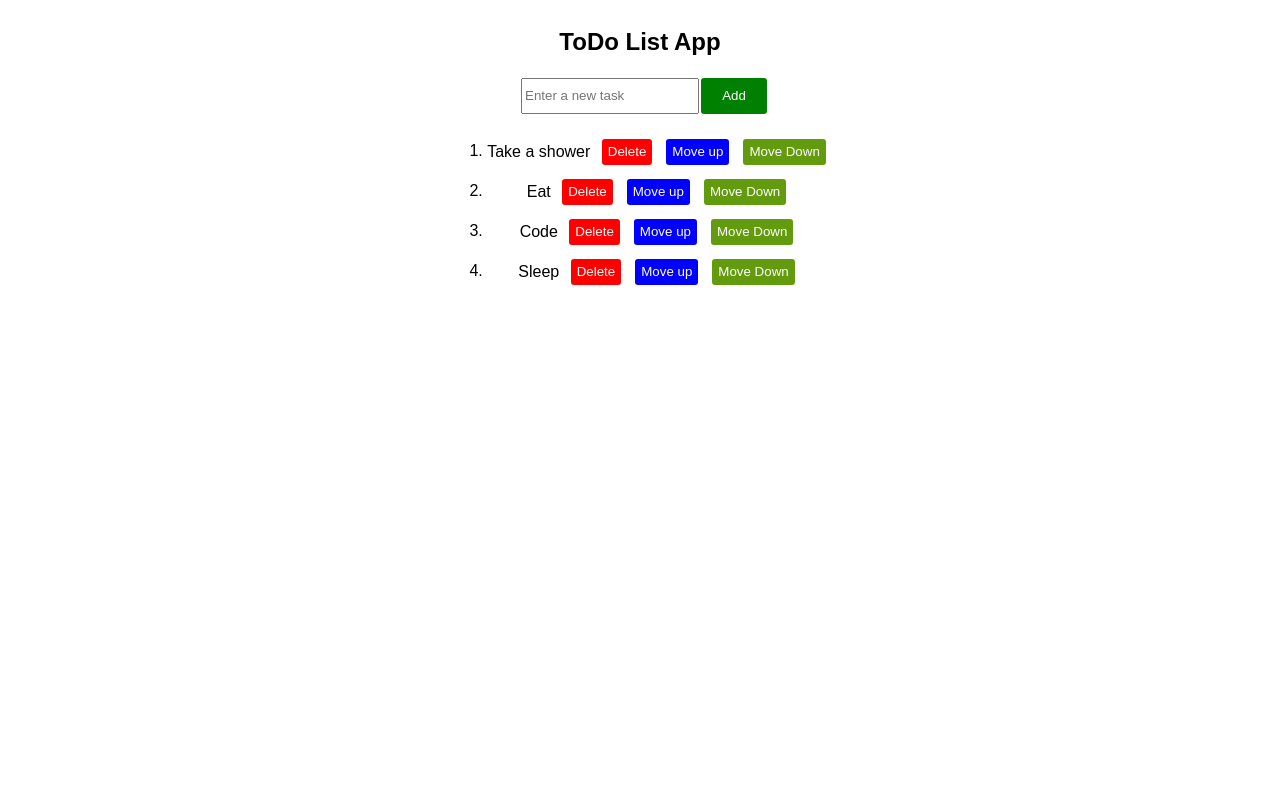
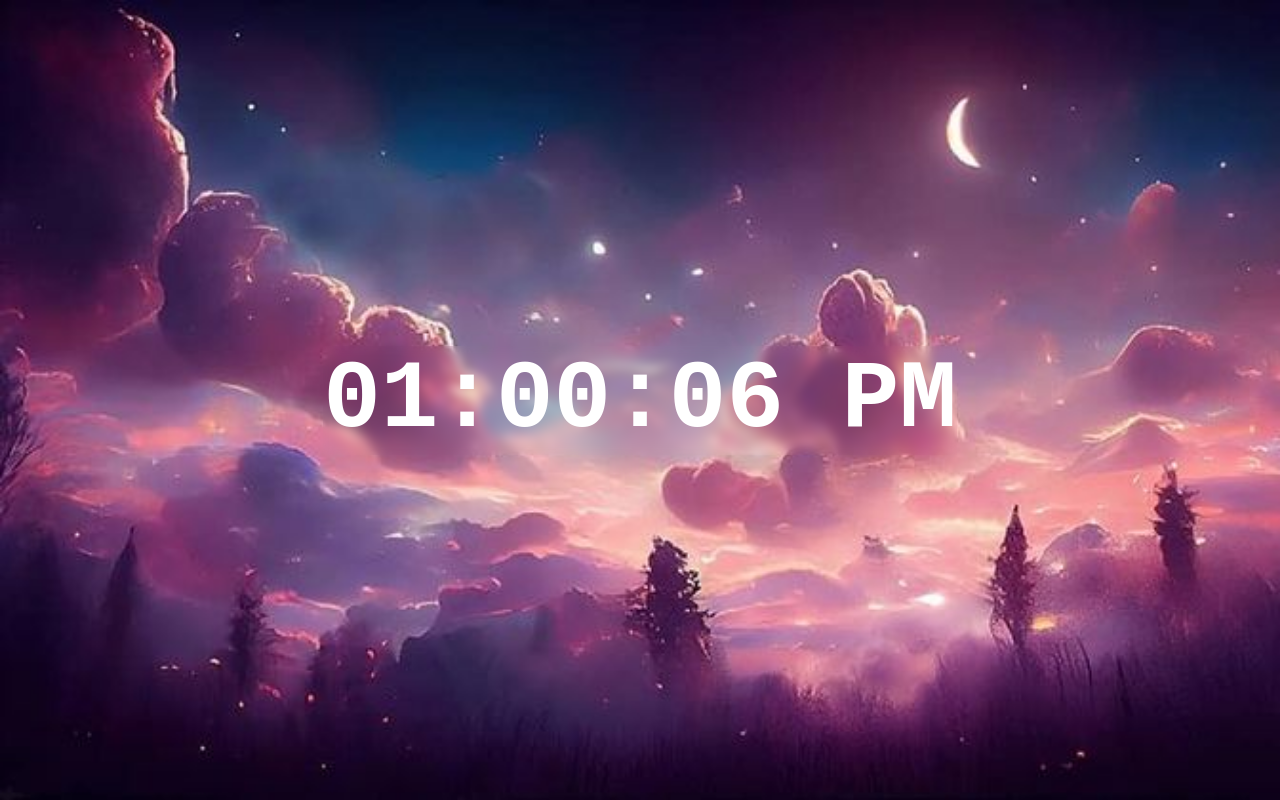
Before and after one commit to Sujithra-dhayalan/React-Notes, a React (Create React App) app: page / in a window 1280 px wide. Built offline with nearby package versions, Linux system fonts and the light colour scheme.

Commit message:
Digital clock

```diff
--- a/src/App.css
+++ b/src/App.css
@@ -97,3 +97,29 @@
   width: 170px;
   margin-left: 10px;
 }
+
+/* Digital Clock styling */
+
+body {
+  background-image: url(assets/galaxy.jpeg);
+  background-repeat: no-repeat;
+  background-size: cover;
+  background-attachment: fixed;
+  margin: 0;
+  display: flex;
+  justify-content: center;
+  min-height: 100vh;
+  align-items: center;
+}
+
+.clock-container {
+  backdrop-filter: blur(5px);
+}
+
+.clock {
+  color: white;
+  font-size: 6rem;
+  font-weight: bold;
+  font-family: monospace;
+  text-align: center;
+}
--- a/src/App.js
+++ b/src/App.js
@@ -1,12 +1,13 @@
 
 import './App.css';
-import Todo from './components/TodoList';
+import Clock from './components/Clock';
+
 
 
 function App() {
   return (
     <>
-      <Todo />
+      <Clock />
     </>
   )
 }
--- /dev/null
+++ b/src/components/Clock.jsx
@@ -0,0 +1,44 @@
+import { useState, useEffect } from "react"
+
+function Clock() {
+
+    const [time, setTime] = useState(new Date())
+
+    useEffect(() => {
+        const intervalId = setInterval(() => {
+            setTime(new Date())
+        }, 1000);
+
+        return () => {
+            clearInterval(intervalId)
+        }//clean up code
+    }, [])
+
+    function formatTime() {
+
+        let hours = time.getHours()
+        const minutes = time.getMinutes()
+        const seconds = time.getSeconds()
+        const maridian = hours > 12 ? "PM" : "AM"
+
+        hours = hours % 12 || 12
+
+        return `${padZero(hours)}:${padZero(minutes)}:${padZero(seconds)} ${padZero(maridian)}`
+    }
+
+    function padZero(number) {
+        return (number < 10 ? "0" : "") + number
+    }
+
+    return (
+        <div className="clock-container">
+            <div className="clock">
+                <span>{formatTime()}</span>
+
+            </div>
+
+        </div>
+    )
+}
+
+export default Clock
```
Also changed, not shown: src/assets/galaxy.jpeg (added).
